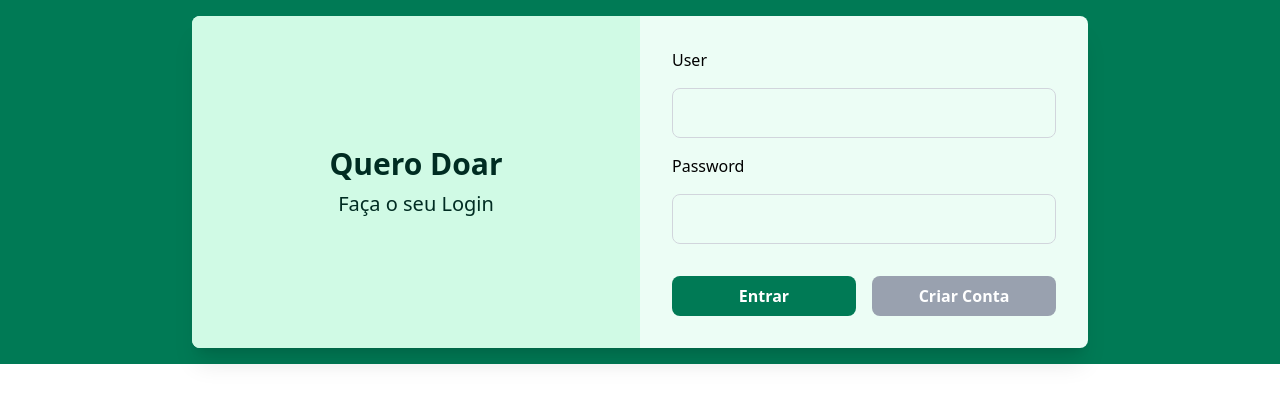
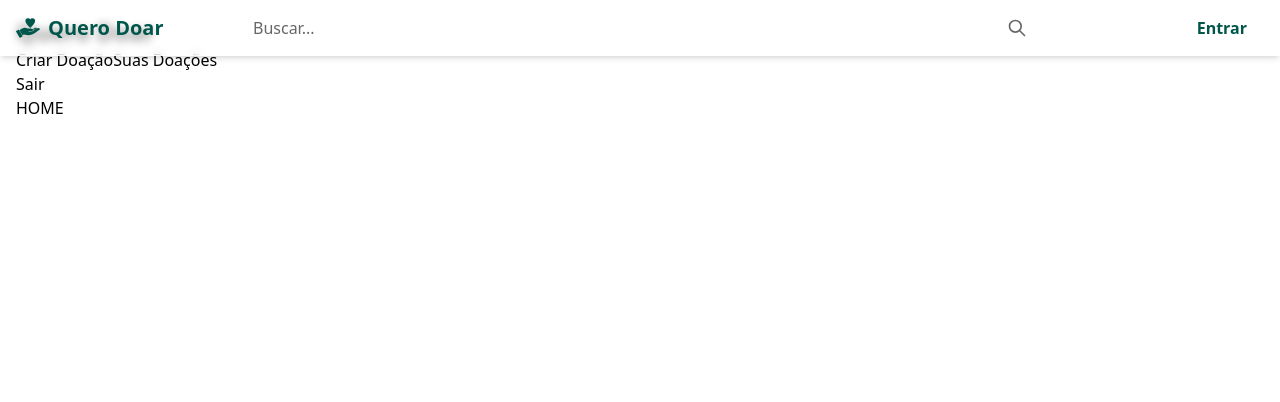
Before and after one commit to Eduardo-Ohlweiler/quero_doar_frontend, a React (Vite) app: page / in a window 1280 px wide. Before the commit this address led to /login. Shown: the top 402 px of the page. Built offline with nearby package versions, Linux system fonts and the light colour scheme.

Commit message:
feat: Adiciona layouts mínimos e completos para gerenciamento de rotas

```diff
--- a/src/App.jsx
+++ b/src/App.jsx
@@ -1,14 +1,16 @@
-import {BrowserRouter as Router, Routes, Route} from "react-router-dom";
+import { BrowserRouter as Router, Routes, Route } from "react-router-dom";
 
 
 import Home from "./pages/Home";
 import Login from "./pages/Login";
 import ProtectedRoute from "./components/ProtectedRoute/ProtectedRoute";
-import { AuthProvider} from "./context/AuthContext";
+import { AuthProvider } from "./context/AuthContext";
 import CreateUser from "./pages/CreateUser";
 import CreateDonation from "./pages/CreateDonation";
 import UserDonation from "./pages/UserDonation";
 import User from "./pages/User";
+import MinimalMainLayout from "./components/MinimalMainLayout/MinimalMainLayout";
+import MainLayout from "./components/MainLayout/MainLayout";
 
 
 function App() {
@@ -17,31 +19,33 @@ function App() {
     <AuthProvider>
       <Router>
         <Routes>
+          {/* Layout mínimo do header e do footer */}
+          <Route element={<MinimalMainLayout />}>
             <Route path="/login" element={<Login />} />
-          <Route path="/createuser" element={<CreateUser/>}/>
+          </Route>
+          {/* Layout completo do header e do footer */}
+          <Route element={<MainLayout />}>
+            <Route path="/" element={<Home />} />
+          </Route>
 
-          <Route path="/"
-            element={
-              <ProtectedRoute>
-                <Home/>
-              </ProtectedRoute>
-            } />
 
+
+          {/* <Route path="/createuser" element={<CreateUser />} /> */}
           <Route path="/createdonation" element={
             <ProtectedRoute>
-                <CreateDonation/>
+              <CreateDonation />
             </ProtectedRoute>
           } />
 
           <Route path="/userdonation" element={
             <ProtectedRoute>
-                <UserDonation/>
+              <UserDonation />
             </ProtectedRoute>
           } />
 
           <Route path="/user" element={
             <ProtectedRoute>
-                <User/>
+              <User />
             </ProtectedRoute>
           } />
 
--- /dev/null
+++ b/src/components/MainLayout/MainLayout.jsx
@@ -0,0 +1,22 @@
+//TODO: ADICIONAR FOOTER FUTURAMENTE QUANDO IMPLEMENTADO
+//TODO: ADICIONAR UM CONTEXT PARA GERENCIAR A PESQUISA NO HEADER
+
+import { Outlet, useNavigate } from "react-router-dom";
+import Header from "../Header/Header";
+
+export default function MainLayout() {
+    const navigate = useNavigate();
+    const handleLogin = () => {
+        navigate('/login');
+    }
+
+    return (
+        <>
+            <Header className="fixed top-0 z-60" showSearchBar={true} showLoginButton={true} onLogin={handleLogin} /> {/* header em variante default para áreas autenticadas */}
+            <main>
+                <Outlet />
+            </main>
+            {/* <Footer /> Adicionar footer quando implementado */}
+        </>
+    );
+}
--- /dev/null
+++ b/src/components/MinimalMainLayout/MinimalMainLayout.jsx
@@ -0,0 +1,15 @@
+//TODO: ADICIONAR FOOTER, na sua variante minima, FUTURAMENTE QUANDO IMPLEMENTADO
+import { Outlet } from "react-router-dom";
+import Header from "../Header/Header";
+
+export default function MinimalMainLayout() {
+    return (
+        <>
+            <Header className="fixed top-0 z-60" showSearchBar={false} showLoginButton={false} /> {/* header em variante minimal para login */}
+            <main>
+                <Outlet />
+            </main>
+            {/* <Footer /> Adicionar footer quando implementado */}
+        </>
+    );
+}
```
Lines whose indentation alone changed are shown as unchanged.
